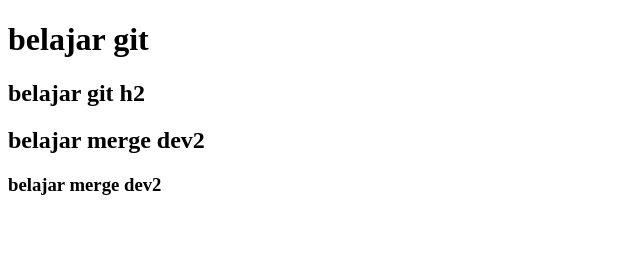
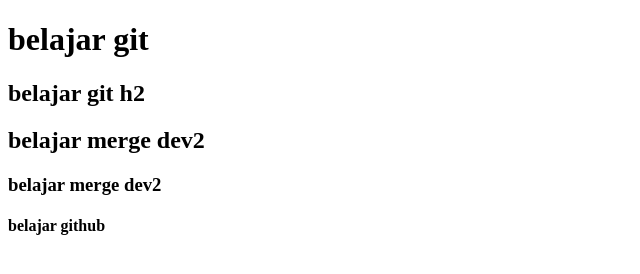
Before and after one commit to adamfachreza/github, a plain HTML site: page index.html in a window 1280 px wide. Shown: the whole page, without its empty margins (0-640 px from the left). Drawn offline with Linux system fonts and the light colour scheme.

Commit message:
Update index.html
add element h4

```diff
--- a/index.html
+++ b/index.html
@@ -11,6 +11,7 @@
     <h2>belajar git h2</h2>
     <h2>belajar merge dev2</h2>
     <h3>belajar merge dev2</h3>
+    <h4>belajar github</h4>
 
 </body>
 </html>
```
